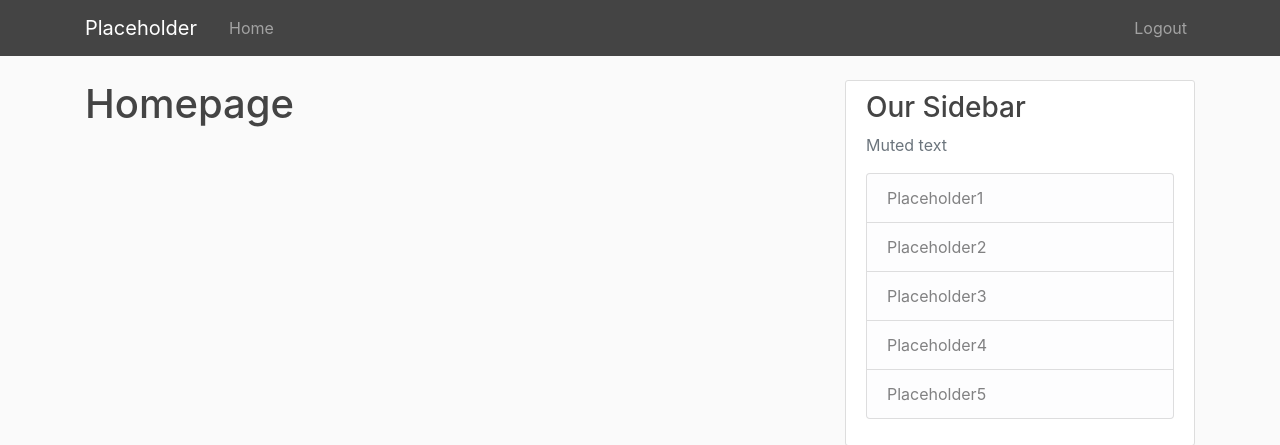
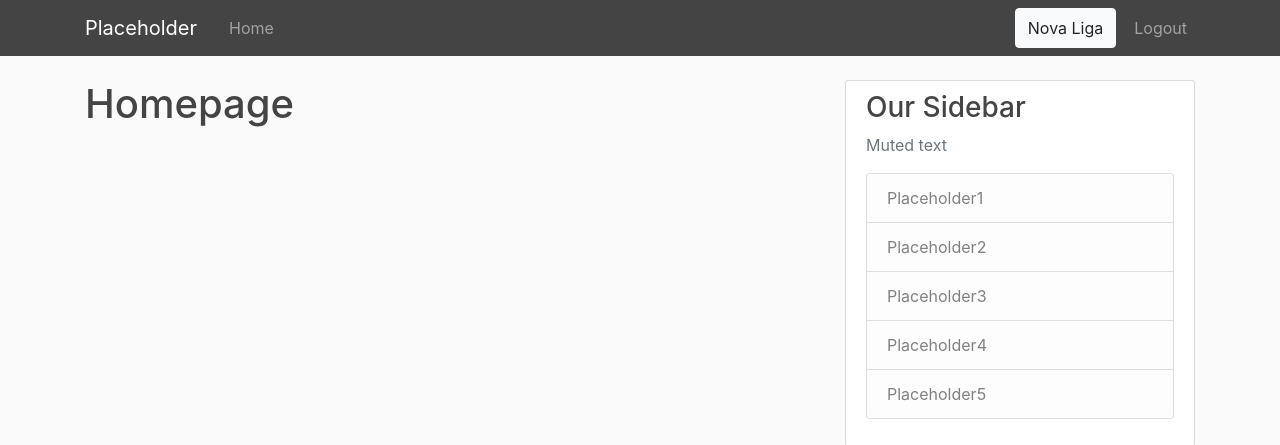
Before and after one commit to doza-daniel/champions_leagues, a Flask app: page / in a window 1280 px wide. Shown: the top 445 px of the page. Run offline with Flask 2, Linux system fonts and the light colour scheme; the visitor is signed in with stand-in values (Sample User, id 1); some libraries are stand-ins or nearby versions.

Commit message:
add league create button - just html

```diff
--- a/league/static/main.css
+++ b/league/static/main.css
@@ -19,3 +19,8 @@ h1, h2, h3, h4, h5, h6 {
   border-radius: 3px;
   margin-bottom: 20px;
 }
+
+.lr-margin {
+    margin-right: 10px;
+    margin-left: 10px;
+}
--- a/league/templates/layout.html
+++ b/league/templates/layout.html
@@ -30,6 +30,7 @@
         <!-- Navbar Right Side -->
         <div class="navbar-nav">
           {% if current_user.is_authenticated %}
+            <button type="button" class="btn btn-light lr-margin">Nova Liga</button>
             <a class="nav-item nav-link" href="{{ url_for('logout') }}">Logout</a>
           {% else %}
             <a class="nav-item nav-link" href="{{ url_for('login') }}">Login</a>
```
